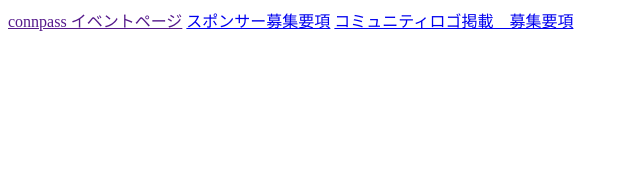
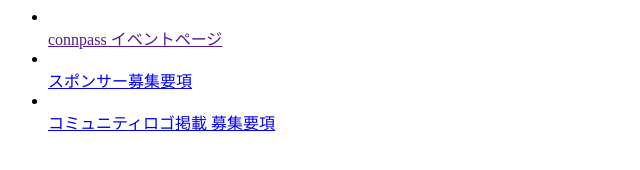
Before and after one commit to nagoya-godo-konshinkai/ngk2022s, a plain HTML site: page docs/index.html in a window 1280 px wide. Shown: the whole page, without its empty margins (0-640 px from the left). Drawn offline with Linux system fonts and the light colour scheme.

Commit message:
update html

```diff
--- a/docs/index.html
+++ b/docs/index.html
@@ -1,3 +1,5 @@
-<a href="">connpass イベントページ</a>
-<a href="sponsors-prospectus.pdf">スポンサー募集要項</a>
-<a href="communities-prospectus.pdf">コミュニティロゴ掲載　募集要項</a>
+<ul>
+<li></li><a href="">connpass イベントページ</a></li>
+<li></li><a href="sponsors-prospectus.pdf">スポンサー募集要項</a></li>
+<li></li><a href="communities-prospectus.pdf">コミュニティロゴ掲載 募集要項</a></li>
+</ul>
```
